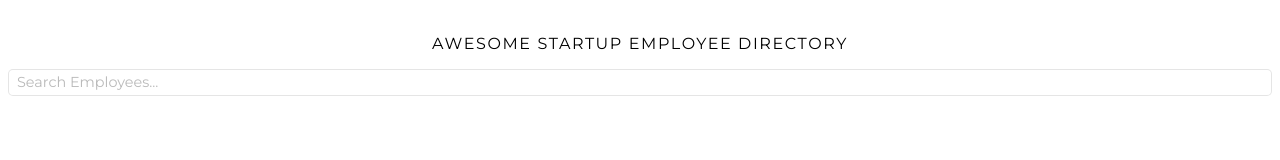
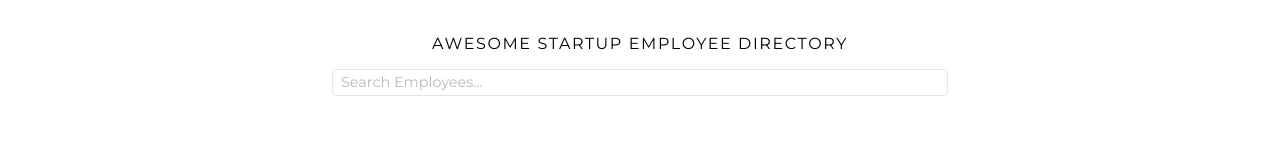
Before and after one commit to BryantVaughn/demo-employee-directory, a plain HTML site: page index.html in a window 1280 px wide. Drawn offline with Linux system fonts and the light colour scheme; no server answers.

Commit message:
Remove console logs and begin tablet styles

```diff
--- a/css/styles.css
+++ b/css/styles.css
@@ -193,3 +193,13 @@
 .sub-data p {
 	margin: 0;
 }
+
+/* Media Queries */
+@media (min-width: 768px) {
+	.container {
+		padding: 0 1.5rem;
+	}
+	.search {
+		width: 50%;
+	}
+}
--- a/js/users.js
+++ b/js/users.js
@@ -213,20 +213,17 @@ function filterEmployees(evt) {
 			filteredUsers.push({ ...user, idxStr });
 		}
 	});
-	console.log('filteredUsers:', filteredUsers);
 	updateUsers(filteredUsers);
 }
 
 function updateUsers(usersList) {
 	const indexList = usersList.map((user) => user.idxStr);
-	console.log(indexList);
 
 	const userCards = employees.querySelectorAll('.card');
 	for (let userCard of userCards) {
 		if (!indexList.includes(userCard.id)) {
 			userCard.style.display = 'none';
 		} else {
-			console.log('FOUND!');
 			userCard.style.display = '';
 		}
 	}
```
